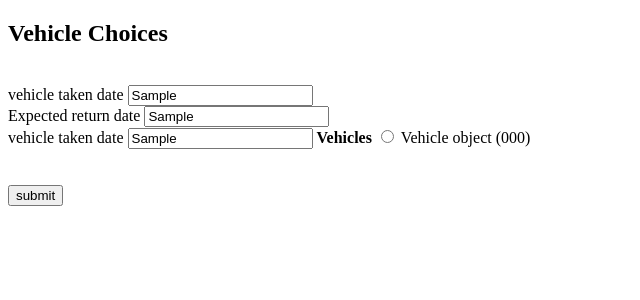
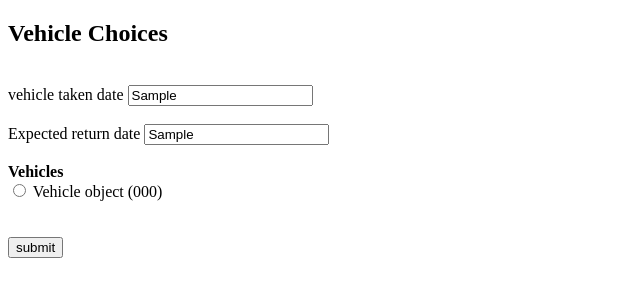
Before and after one commit to goku007xx/car-rental-management, a Django app: template Car_rental/customer_access/templates/vehicle.html in a window 1280 px wide. Shown: the top 300 px of the page, without its empty margins (0-640 px from the left). Run offline with Django 3.2, Linux system fonts and the light colour scheme; tables that the repository leaves empty hold one stand-in row (values such as "Sample post"); the template is opened without the code that fills it: values that come from a table or form of the project are taken from there, most other values are stand-ins (such as "Sample title", 1, 10 or a date in 2020).

Commit message:
vehicle.html rectified

```diff
--- a/Car_rental/customer_access/templates/vehicle.html
+++ b/Car_rental/customer_access/templates/vehicle.html
@@ -9,15 +9,12 @@
     <form id="reservation" method="POST" action="/">
         <label>vehicle taken date</label>
             <input type="text" value="{{v_t_d}}" readonly>
-        <br>
+        <br><br>
         <label>Expected return date</label>
             <input type="text" value="{{e_t_d}}" readonly>
+        <br><br>
+        <label><b>Vehicles</b></label>
         <br>
-        <label>vehicle taken date</label>
-            <input type="text" value="{{v_t_d}}" >
-
-        <label><b>Vehicles</b></label>
-
         {% for vehicle in vehicle_list %}
             <input type="radio" id="{{vehicle}}" name="{{vehicle}}" value="{{vehicle}}">
             <label for={{vehicle}}>{{vehicle}}</label><br>
```
